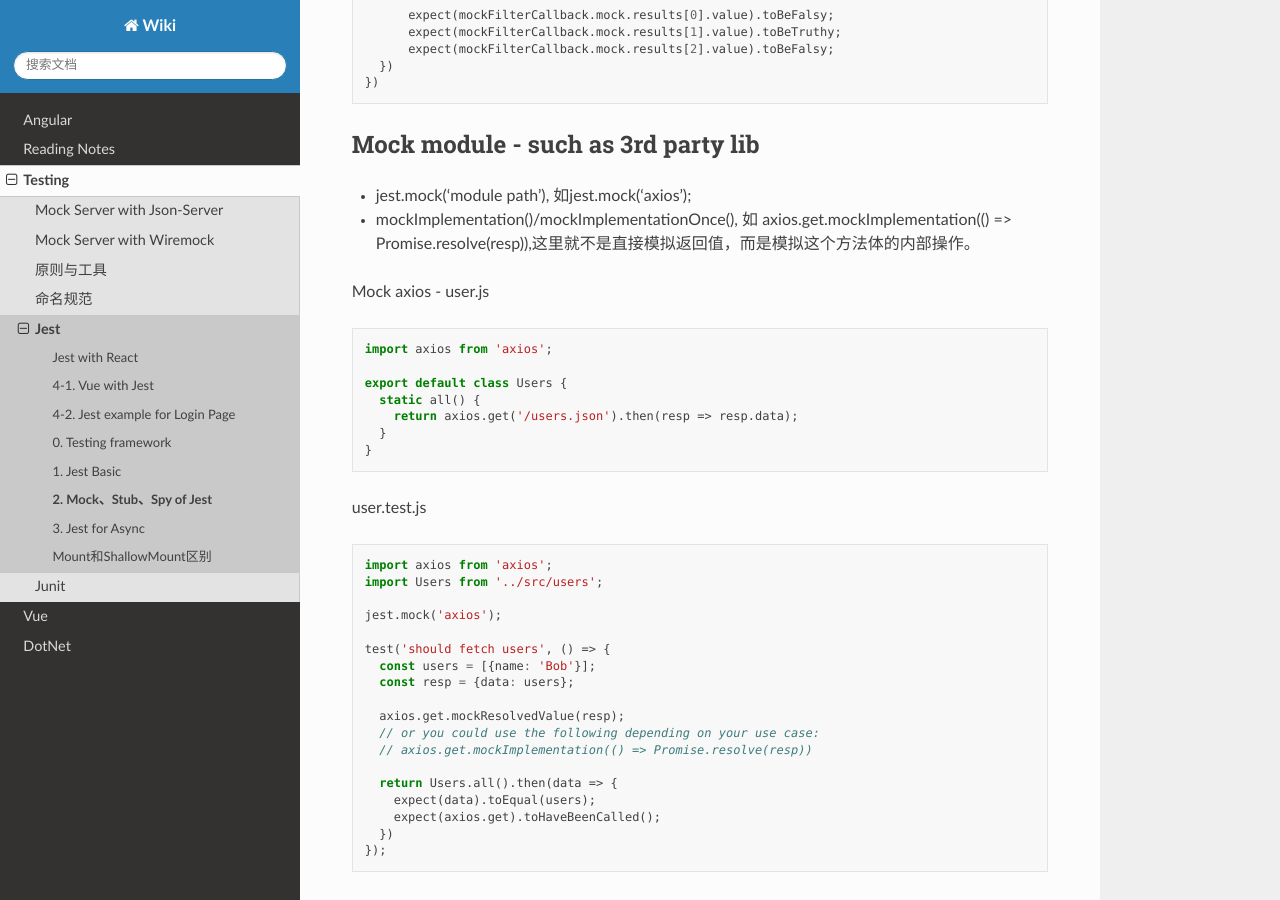
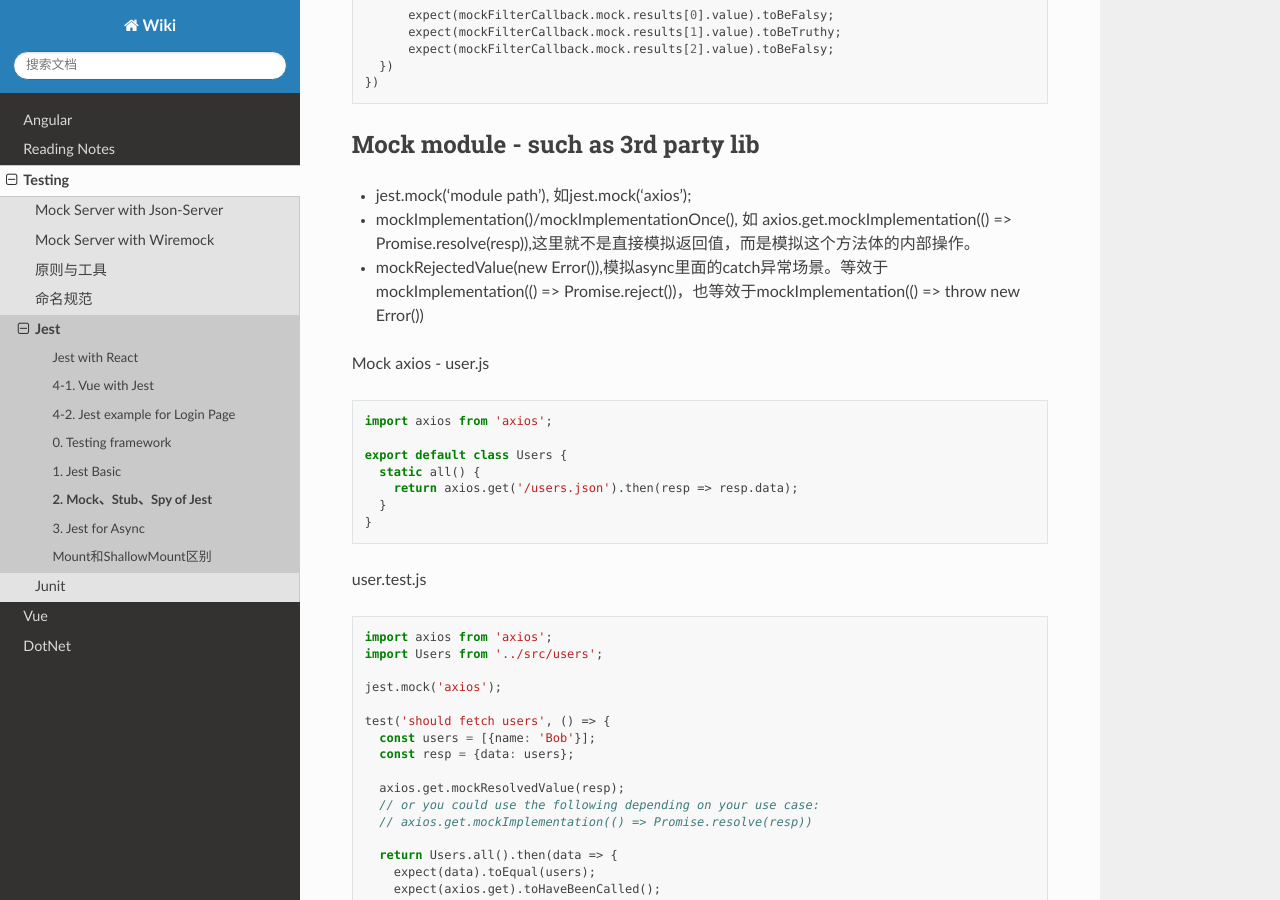
Before and after one commit to abigail830/Sphinx_wiki, a Sphinx documentation site: the page built from source/Testing/Jest/Jest2.rst, in a window 1280 px wide and 900 px high, scrolled down 1345 px. Built offline with Sphinx 7.4.7 and the Read the Docs theme 2.0.0, drawn with Linux system fonts in a browser that asks for light colours.

Commit message:
Update Jest2.rst

```diff
--- a/source/Testing/Jest/Jest2.rst
+++ b/source/Testing/Jest/Jest2.rst
@@ -73,6 +73,7 @@ Mock module - such as 3rd party lib
 
 * jest.mock('module path'), 如jest.mock('axios');
 * mockImplementation()/mockImplementationOnce(), 如 axios.get.mockImplementation(() => Promise.resolve(resp)),这里就不是直接模拟返回值，而是模拟这个方法体的内部操作。
+* mockRejectedValue(new Error()),模拟async里面的catch异常场景。等效于mockImplementation(() => Promise.reject())，也等效于mockImplementation(() => throw new Error())
 
 Mock axios - user.js
 
```
